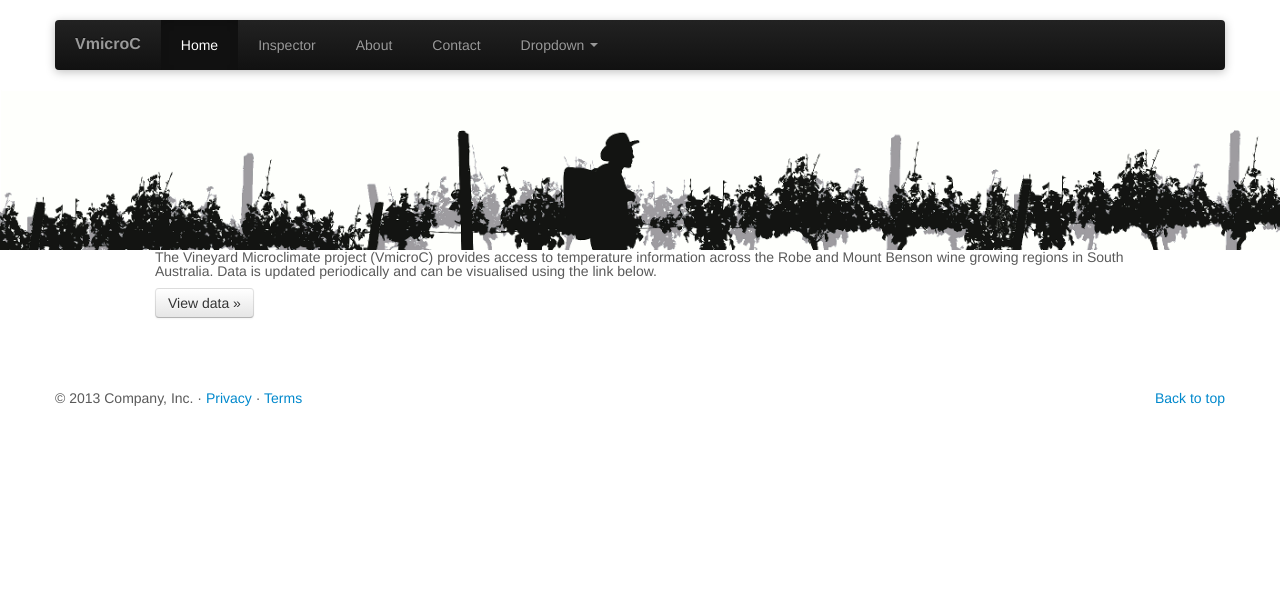
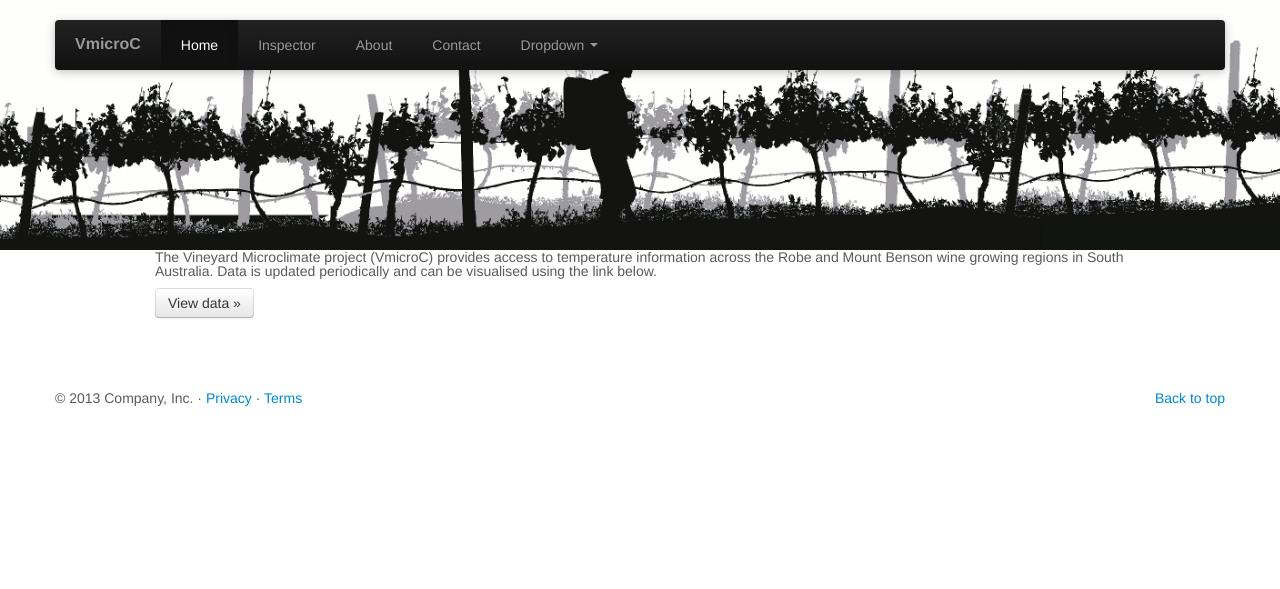
Before and after one commit to ScienceMob/vmicroc, a Django app: page / in a window 1280 px wide. Shown: the top 589 px of the page. Run offline with Django 3.2, Linux system fonts and the light colour scheme; some libraries are stand-ins or nearby versions.

Commit message:
Reverted change to carousel top  (90px to 0)

```diff
--- a/resources/static/css/vmicroc.css
+++ b/resources/static/css/vmicroc.css
@@ -80,7 +80,7 @@ body {
 }
 .carousel img {
   position: absolute;
-  top: 90px;
+  top: 0;
   left: 0;
   max-width: inherit;
   height: 250px;
```
